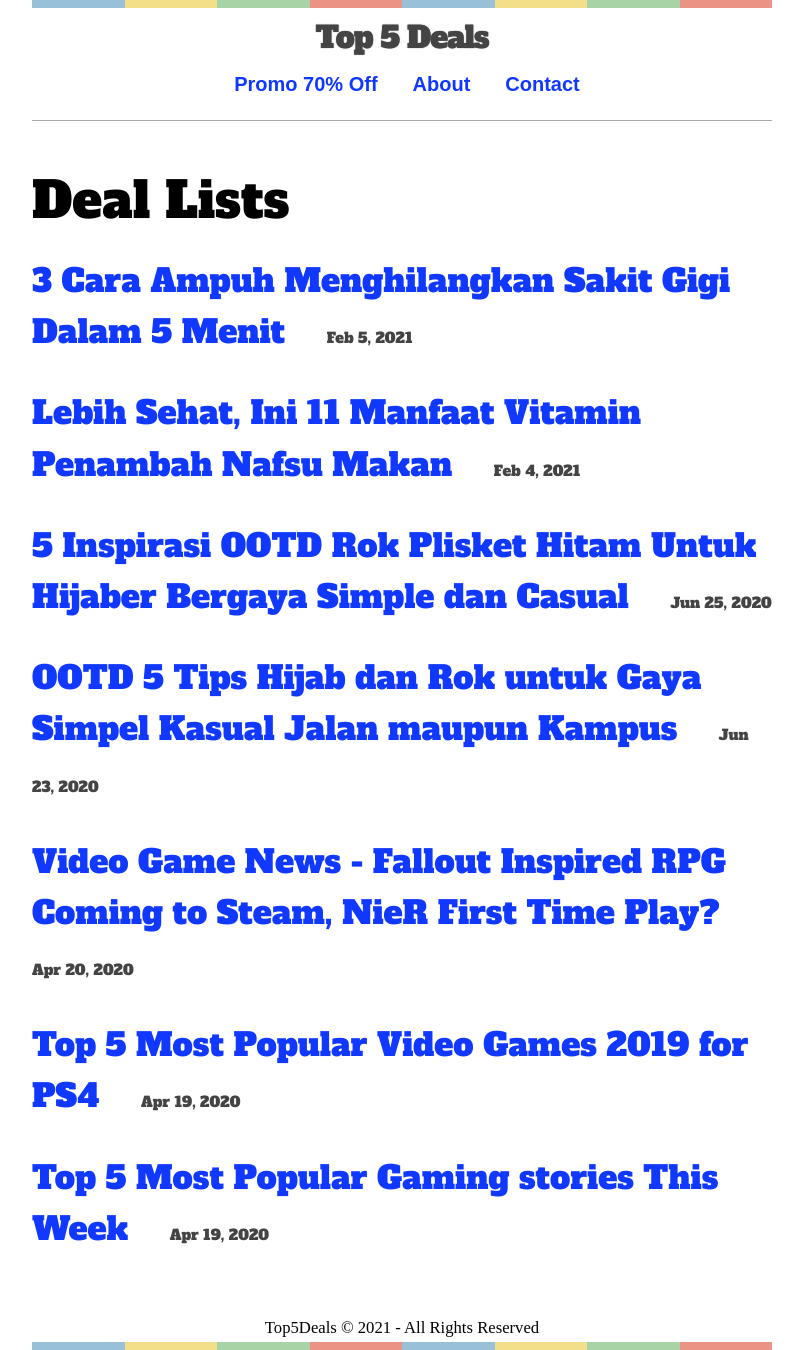
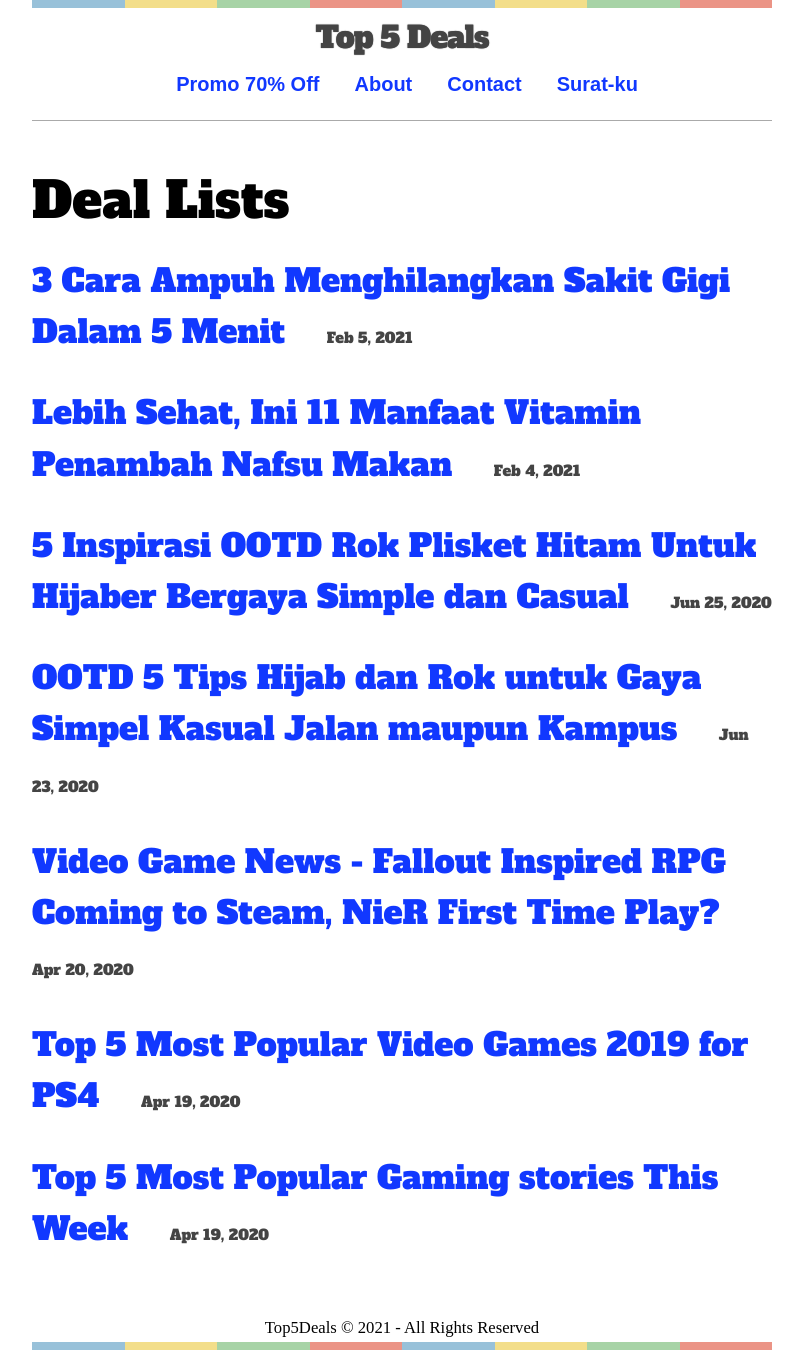
Before and after one commit to coffeecocoa/top5deals, a Jekyll site: the page built from index.html, in a window 1280 px wide. Shown: the whole page, without its empty margins (238-1041 px from the left). Built offline with Jekyll 4.4.1, drawn with Linux system fonts in a browser that asks for light colours; some web fonts are replaced; the list of posts is cut into pages by our own code.

Commit message:
Add link

```diff
--- a/_includes/header.html
+++ b/_includes/header.html
@@ -18,6 +18,9 @@
 
     			<a href="{{site.baseurl}}/about/" class="nav-link">About</a>
     			<a href="{{site.baseurl}}/contact/" class="nav-link">Contact</a>
+
+          <a href="https://kebo.substack.com/" class="nav-link">Surat-ku</a>
+
     		</b>
     	</span>
     </nav>
```
